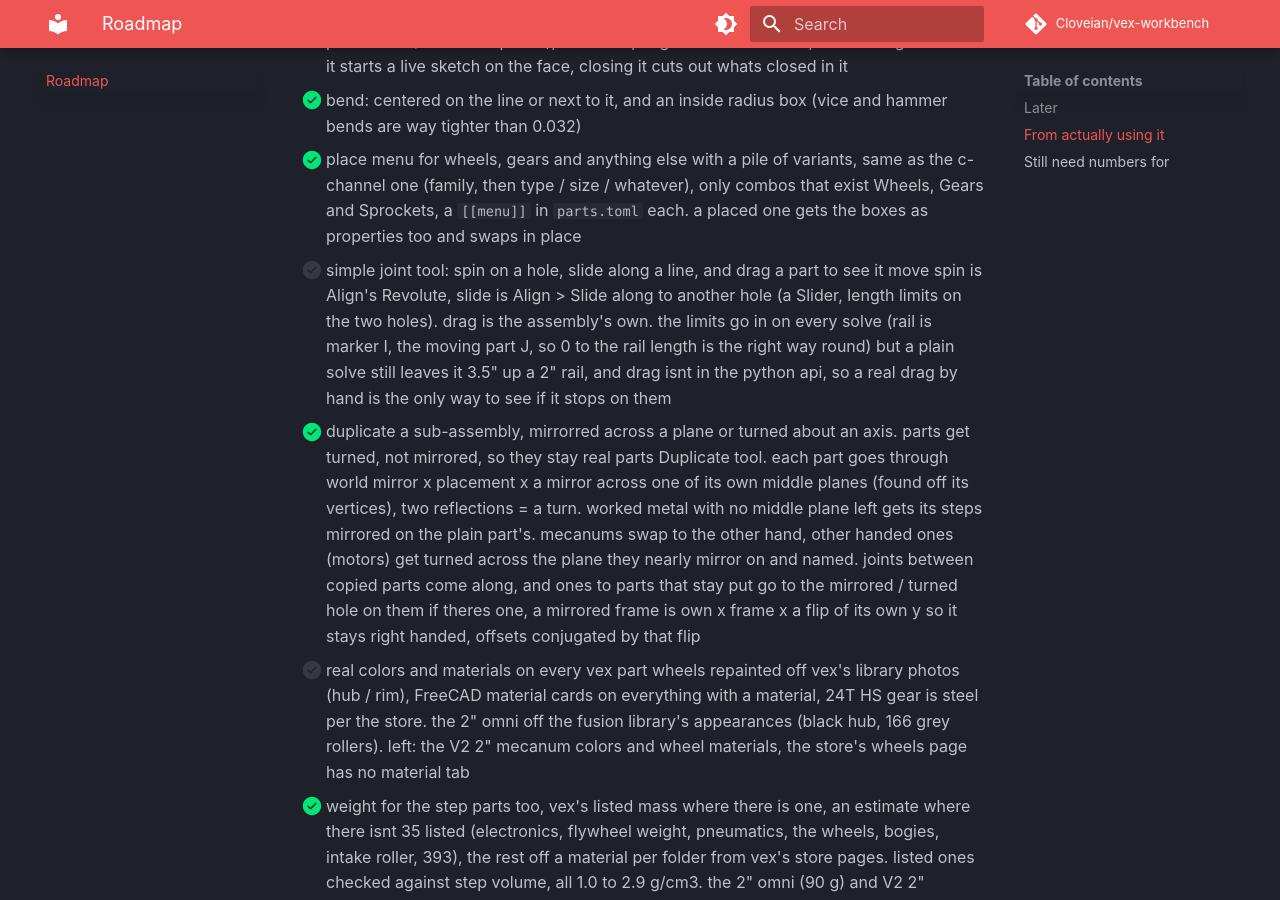
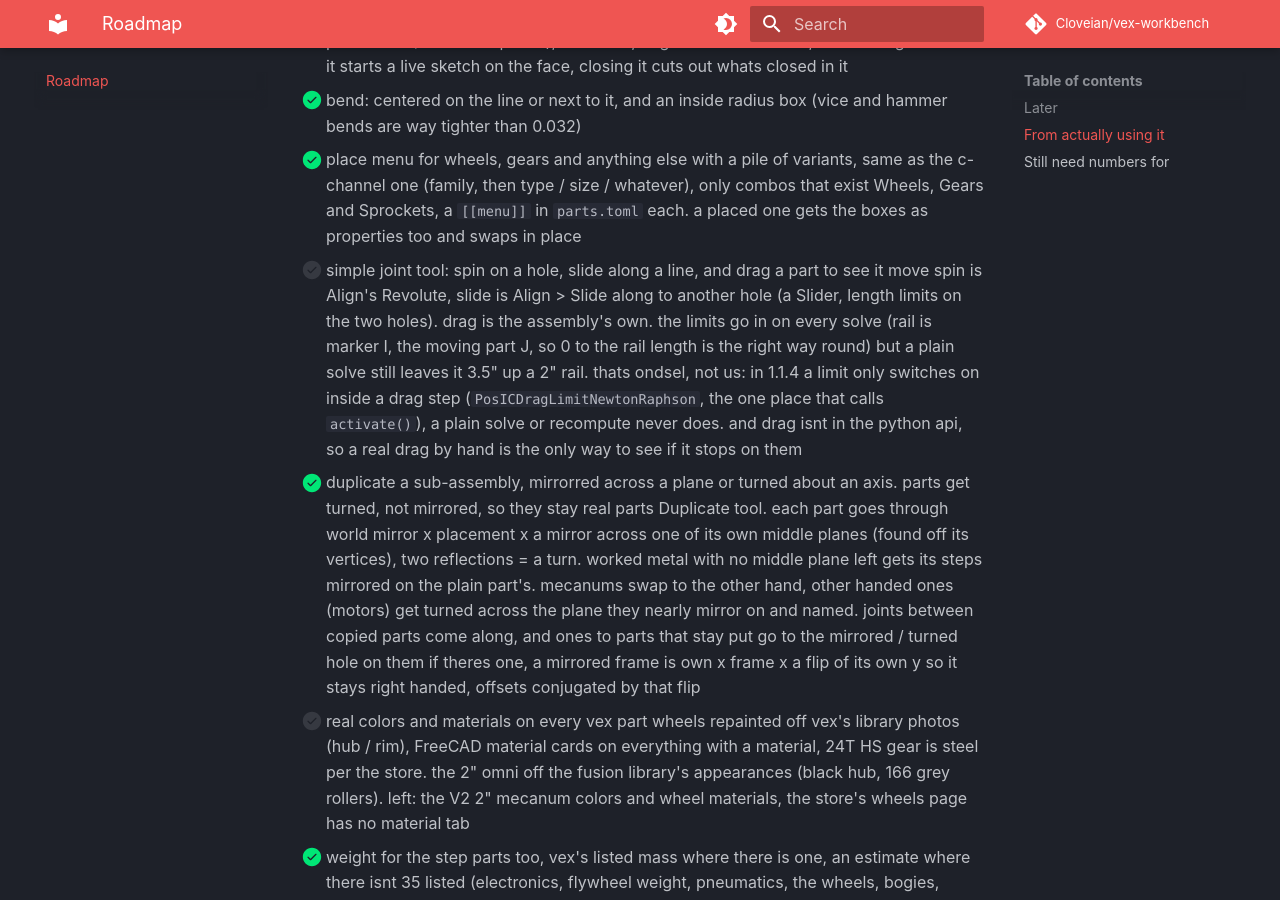
Before and after one commit to Cloveian/vex-workbench, an MkDocs documentation site: the page built from docs/roadmap.md, in a window 1280 px wide and 900 px high, scrolled down 1830 px. Built offline with MkDocs 1.6.1 and Material for MkDocs 9.7.7, drawn with Linux system fonts in a browser that asks for light colours; comment, search, counter and statistics services are not loaded.

Commit message:
the slider limits arent broken, ondsel just only turns them on while you're dragging

```diff
--- a/docs/roadmap.md
+++ b/docs/roadmap.md
@@ -34,7 +34,7 @@
 - [x] place menu for wheels, gears and anything else with a pile of variants, same as the c-channel one (family, then type / size / whatever), only combos that exist
 	Wheels, Gears and Sprockets, a `[[menu]]` in `parts.toml` each. a placed one gets the boxes as properties too and swaps in place
 - [ ] simple joint tool: spin on a hole, slide along a line, and drag a part to see it move
-	spin is Align's Revolute, slide is Align > Slide along to another hole (a Slider, length limits on the two holes). drag is the assembly's own. the limits go in on every solve (rail is marker I, the moving part J, so 0 to the rail length is the right way round) but a plain solve still leaves it 3.5" up a 2" rail, and drag isnt in the python api, so a real drag by hand is the only way to see if it stops on them
+	spin is Align's Revolute, slide is Align > Slide along to another hole (a Slider, length limits on the two holes). drag is the assembly's own. the limits go in on every solve (rail is marker I, the moving part J, so 0 to the rail length is the right way round) but a plain solve still leaves it 3.5" up a 2" rail. thats ondsel, not us: in 1.1.4 a limit only switches on inside a drag step (`PosICDragLimitNewtonRaphson`, the one place that calls `activate()`), a plain solve or recompute never does. and drag isnt in the python api, so a real drag by hand is the only way to see if it stops on them
 - [x] duplicate a sub-assembly, mirrorred across a plane or turned about an axis. parts get turned, not mirrored, so they stay real parts
 	Duplicate tool. each part goes through world mirror x placement x a mirror across one of its own middle planes (found off its vertices), two reflections = a turn. worked metal with no middle plane left gets its steps mirrored on the plain part's. mecanums swap to the other hand, other handed ones (motors) get turned across the plane they nearly mirror on and named. joints between copied parts come along, and ones to parts that stay put go to the mirrored / turned hole on them if theres one, a mirrored frame is own x frame x a flip of its own y so it stays right handed, offsets conjugated by that flip
 - [ ] real colors and materials on every vex part
```
